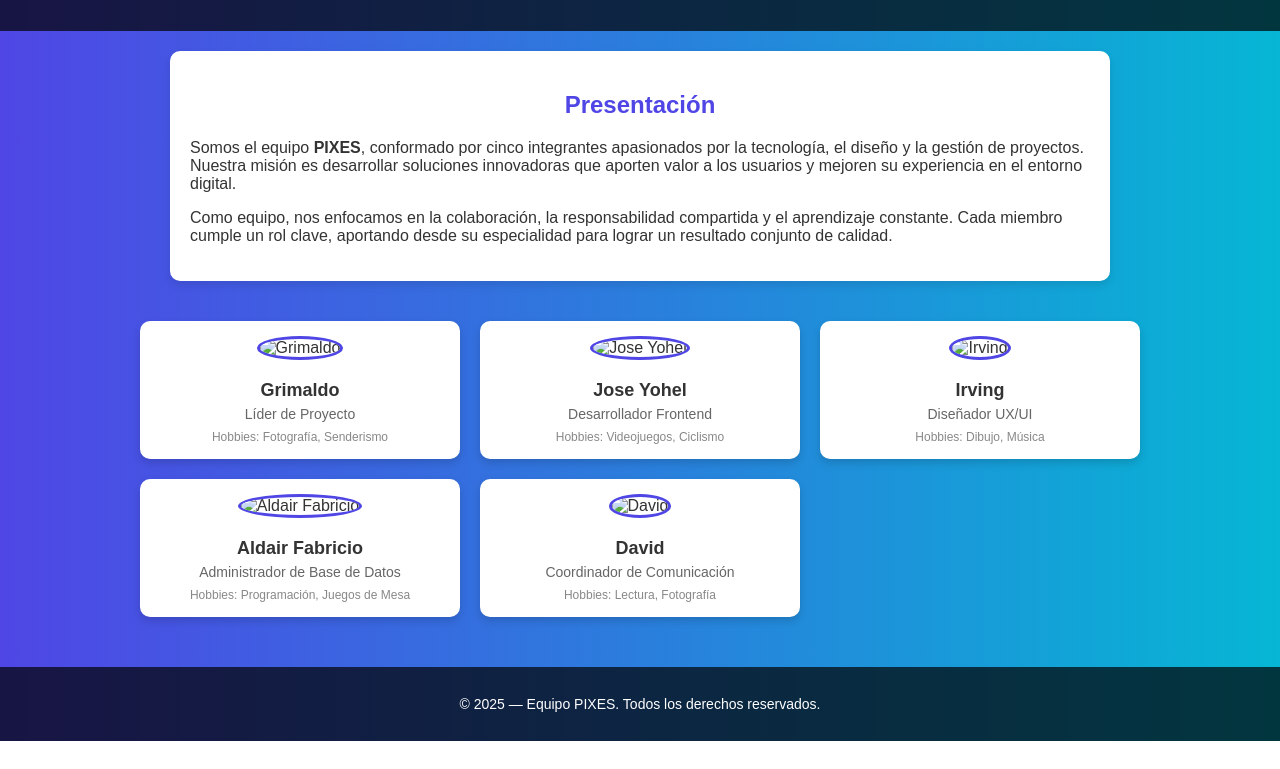
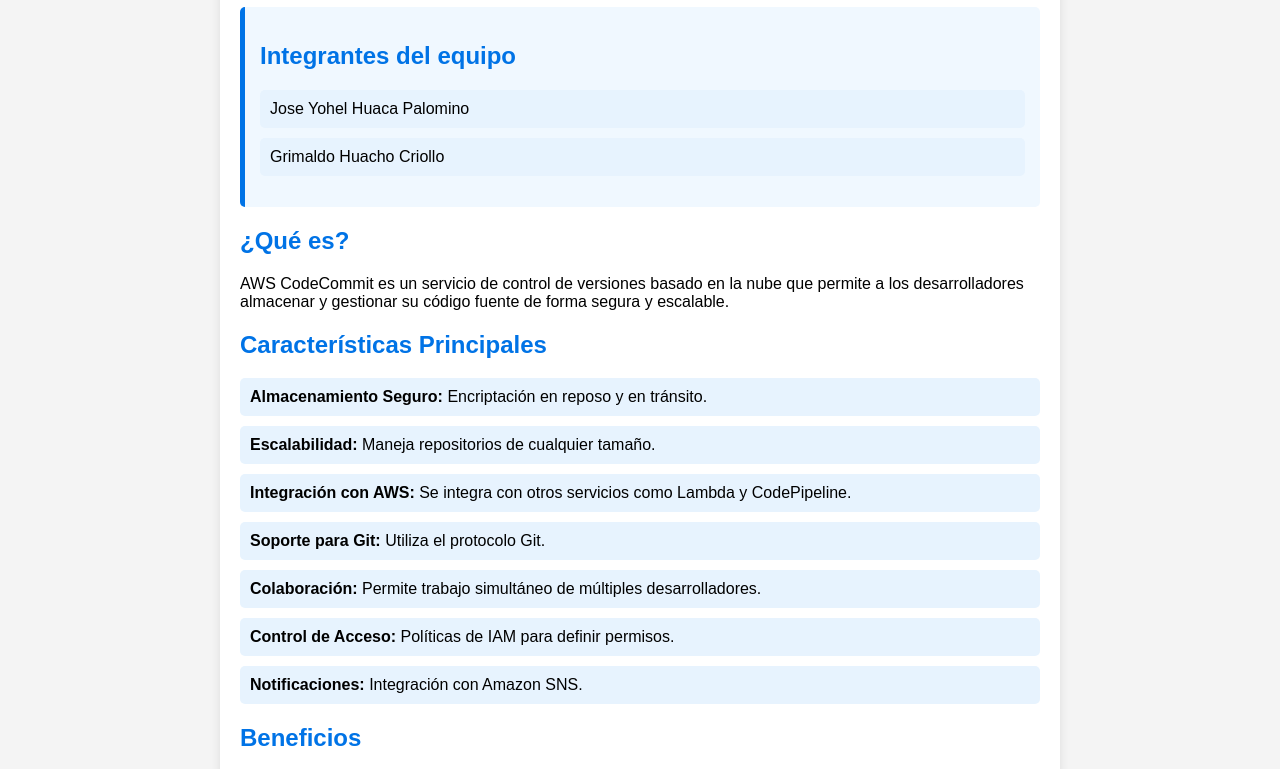
Before and after one commit to 76445030-creator/Presentaci-n-del-Equipo-PIXES, a plain HTML site: page presentacion.html in a window 1280 px wide. Shown: the part 113-882 px from the top of the page. Before the commit the page ends 854 px from the top, so only its background shows below. Drawn offline with Linux system fonts and the light colour scheme.

Commit message:
Add files via upload

```diff
--- a/presentacion.html
+++ b/presentacion.html
@@ -1,159 +1,100 @@
-<!doctype html>
+<!DOCTYPE html>
 <html lang="es">
 <head>
-<meta charset="utf-8">
-<meta name="viewport" content="width=device-width,initial-scale=1">
-<title>Presentación del Equipo PIXES</title>
+    <meta charset="UTF-8">
+    <meta name="viewport" content="width=device-width, initial-scale=1.0">
+    <title>Infografía sobre AWS CodeCommit</title>
     <style>
         body {
+            font-family: Arial, sans-serif;
+            background-color: #f4f4f4;
             margin: 0;
-    font-family: Arial, sans-serif;
-    background: linear-gradient(to right, #4f46e5, #06b6d4);
+            padding: 20px;
+        }
+        .container {
+            max-width: 800px;
+            margin: auto;
+            background: white;
+            padding: 20px;
+            border-radius: 8px;
+            box-shadow: 0 0 10px rgba(0, 0, 0, 0.1);
+        }
+        h1 {
+            text-align: center;
             color: #333;
         }
-  header {
-    background: rgba(0,0,0,0.7);
-    color: white;
-    text-align: center;
-    padding: 30px;
+        h2 {
+            color: #0073e6;
         }
-  header h1 {
-    margin: 0;
-    font-size: 32px;
+        ul {
+            list-style-type: none;
+            padding: 0;
         }
-  header p {
-    margin-top: 8px;
-    font-size: 18px;
+        li {
+            background: #e7f3fe;
+            margin: 10px 0;
+            padding: 10px;
+            border-radius: 5px;
         }
-  .intro {
-    background: #fff;
-    margin: 20px auto;
-    max-width: 900px;
-    padding: 20px;
-    border-radius: 10px;
-    box-shadow: 0 4px 8px rgba(0,0,0,0.1);
-  }
-  .intro h2 {
-    text-align: center;
-    color: #4f46e5;
-  }
-  .grid {
-    display: grid;
-    grid-template-columns: repeat(auto-fit, minmax(250px, 1fr));
-    gap: 20px;
-    padding: 20px;
-    max-width: 1000px;
-    margin: auto;
-  }
-  .card {
-    background: white;
-    border-radius: 10px;
-    box-shadow: 0 4px 8px rgba(0,0,0,0.15);
-    text-align: center;
+        .integrantes {
+            margin-bottom: 20px;
             padding: 15px;
-    transition: transform 0.3s;
-  }
-  .card:hover {
-    transform: translateY(-5px);
-  }
-  .card img {
-    width: 120px;
-    height: 120px;
-    border-radius: 50%;
-    object-fit: cover;
-    margin-bottom: 10px;
-    border: 3px solid #4f46e5;
-  }
-  .name {
-    font-weight: bold;
-    font-size: 18px;
-    margin: 10px 0 5px;
-  }
-  .role {
-    color: #666;
-    font-size: 14px;
-    margin-bottom: 8px;
-  }
-  .hobbies {
-    font-size: 12px;
-    color: #888;
-    margin-top: 5px;
+            background: #f0f8ff;
+            border-left: 5px solid #0073e6;
+            border-radius: 5px;
         }
         footer {
             text-align: center;
-    background: rgba(0,0,0,0.7);
-    color: white;
-    padding: 15px;
-    margin-top: 30px;
-    font-size: 14px;
+            margin-top: 20px;
+            font-size: 0.9em;
+            color: #999;
         }
     </style>
 </head>
 <body>
-<header>
-  <h1>Equipo de Trabajo — PIXES</h1>
-  <p>Unidos por la innovación, el esfuerzo y la creatividad</p>
-</header>
+    <div class="container">
+        <h1>AWS CodeCommit</h1>
 
-<section class="intro">
-  <h2>Presentación</h2>
-  <p>
-    Somos el equipo <strong>PIXES</strong>, conformado por cinco integrantes apasionados
-    por la tecnología, el diseño y la gestión de proyectos. Nuestra misión es
-    desarrollar soluciones innovadoras que aporten valor a los usuarios y
-    mejoren su experiencia en el entorno digital.
-  </p>
-  <p>
-    Como equipo, nos enfocamos en la colaboración, la responsabilidad compartida y
-    el aprendizaje constante. Cada miembro cumple un rol clave, aportando desde
-    su especialidad para lograr un resultado conjunto de calidad.
-  </p>
-</section>
-
-<section class="grid">
-  <!-- Miembro 1 -->
-  <div class="card">
-    <img src="img/grimaldo.jpg" alt="Grimaldo">
-    <div class="name">Grimaldo</div>
-    <div class="role">Líder de Proyecto</div>
-    <div class="hobbies">Hobbies: Fotografía, Senderismo</div>
+        <!-- Sección de Integrantes -->
+        <div class="integrantes">
+            <h2>Integrantes del equipo</h2>
+            <ul>
+                <li>Jose Yohel Huaca Palomino</li>
+                <li>Grimaldo Huacho Criollo</li>
+            </ul>
         </div>
 
-  <!-- Miembro 2 -->
-  <div class="card">
-    <img src="img/jose.jpg" alt="Jose Yohel">
-    <div class="name">Jose Yohel</div>
-    <div class="role">Desarrollador Frontend</div>
-    <div class="hobbies">Hobbies: Videojuegos, Ciclismo</div>
-  </div>
+        <h2>¿Qué es?</h2>
+        <p>AWS CodeCommit es un servicio de control de versiones basado en la nube que permite a los desarrolladores almacenar y gestionar su código fuente de forma segura y escalable.</p>
 
-  <!-- Miembro 3 -->
-  <div class="card">
-    <img src="img/irving.jpg" alt="Irving">
-    <div class="name">Irving</div>
-    <div class="role">Diseñador UX/UI</div>
-    <div class="hobbies">Hobbies: Dibujo, Música</div>
-  </div>
+        <h2>Características Principales</h2>
+        <ul>
+            <li><strong>Almacenamiento Seguro:</strong> Encriptación en reposo y en tránsito.</li>
+            <li><strong>Escalabilidad:</strong> Maneja repositorios de cualquier tamaño.</li>
+            <li><strong>Integración con AWS:</strong> Se integra con otros servicios como Lambda y CodePipeline.</li>
+            <li><strong>Soporte para Git:</strong> Utiliza el protocolo Git.</li>
+            <li><strong>Colaboración:</strong> Permite trabajo simultáneo de múltiples desarrolladores.</li>
+            <li><strong>Control de Acceso:</strong> Políticas de IAM para definir permisos.</li>
+            <li><strong>Notificaciones:</strong> Integración con Amazon SNS.</li>
+        </ul>
 
-  <!-- Miembro 4 -->
-  <div class="card">
-    <img src="img/aldair.jpg" alt="Aldair Fabricio">
-    <div class="name">Aldair Fabricio</div>
-    <div class="role">Administrador de Base de Datos</div>
-    <div class="hobbies">Hobbies: Programación, Juegos de Mesa</div>
-  </div>
+        <h2>Beneficios</h2>
+        <ul>
+            <li>Costo efectivo con pago por uso.</li>
+            <li>Alta disponibilidad y durabilidad de datos.</li>
+            <li>Fácil de usar con documentación extensa.</li>
+            <li>Sin necesidad de mantenimiento de infraestructura.</li>
+        </ul>
 
-  <!-- Miembro 5 -->
-  <div class="card">
-    <img src="img/david.jpg" alt="David">
-    <div class="name">David</div>
-    <div class="role">Coordinador de Comunicación</div>
-    <div class="hobbies">Hobbies: Lectura, Fotografía</div>
-  </div>
-</section>
+        <h2>Cómo Configurarlo</h2>
+        <p>1. Crear un repositorio en la consola de AWS.</p>
+        <p>2. Configurar credenciales de acceso en IAM.</p>
+        <p>3. Clonar el repositorio usando Git.</p>
+        <p>4. Realizar cambios y hacer push al repositorio.</p>
 
         <footer>
-  <p>&copy; 2025 — Equipo PIXES. Todos los derechos reservados.</p>
+            <p>Fuente: AWS</p>
         </footer>
+    </div>
 </body>
 </html>
```
Lines whose indentation alone changed are shown as unchanged.
